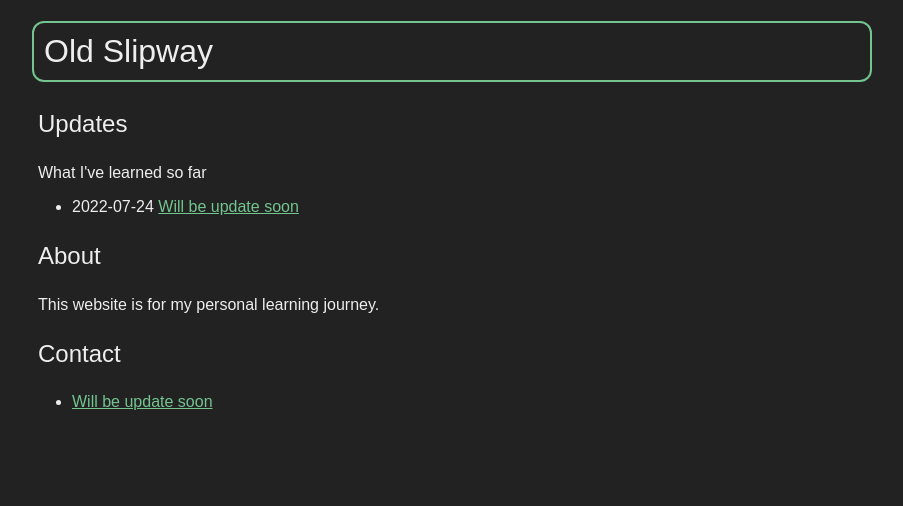
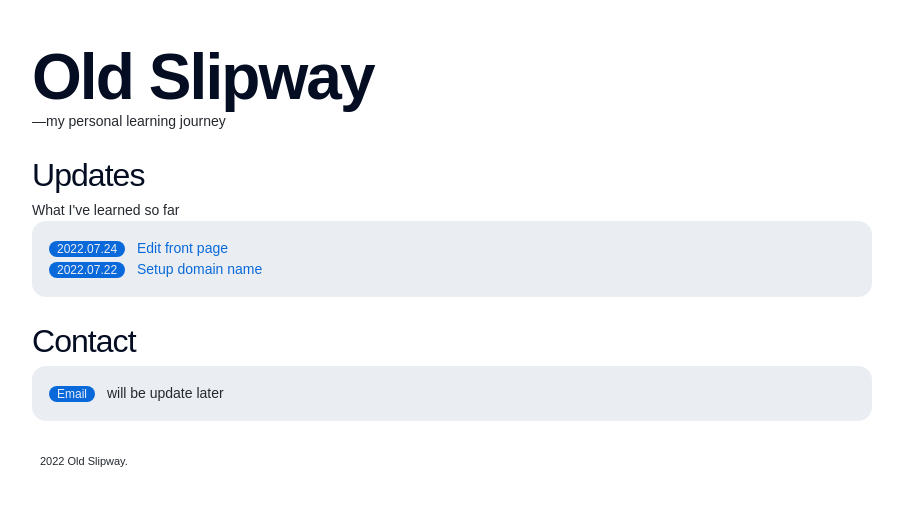
Before and after one commit to oldslipway/oldslipway.github.io, a plain HTML site: page index.html in a window 1280 px wide. Shown: the whole page, without its empty margins (188-1091 px from the left). Drawn offline with Linux system fonts and the light colour scheme.

Commit message:
edit front page

```diff
--- a/index.html
+++ b/index.html
@@ -1,27 +1,39 @@
 <!DOCTYPE html>
 
 <html lang="en">
-
   <head>
     <link href="style.css" rel="stylesheet" type="text/css" media="all">
-    <meta charset="UTF-8">
+    <meta charset="utf-8">
     <meta name="viewport" content="width=device-width, initial-scale=1">
+    <meta name="description" content="Old Slipway —my personal learning journey">
     <title>Old Slipway</title>
   </head>
-
   <body>
     <h1>Old Slipway</h1>
+    <p class="description">—my personal learning journey</p>
     <h2>Updates</h2>
-      <p>What I've learned so far</p>
+      <p class="description">What I've learned so far</p>
+      <ul class="list-box">
+        <li>
+          <span class="label">2022.07.24</span>
+          <a href="https://oldslipway.com" target="_blank">Edit front page</a>
+        </li>
+        <li>
+          <span class="label">2022.07.22</span>
+          <a href="https://oldslipway.com" target="_blank">Setup domain name</a>
+        </li>
+      </ul>
+    <h2>Contact</h2>
+      <ul class="list-box">
+        <li>
+          <span class="label">Email</span>
+          <span>will be update later</span>
+        </li>
+      </ul>
+    <footer>
       <ul>
-        <li>2022-07-24 <a href="https://oldslipway.com" target="_blank">Will be update soon</a></li>
+        <li class="footer">2022 Old Slipway.</li>
       </ul>
-    <h2>About</h2>
-      <p>This website is for my personal learning journey.</p>
-    <h2>Contact</h2>
-      <ul>
-        <li><a href="https://oldslipway.com" target="_blank">Will be update soon</a></li>
-      </ul>
+    </footer>
   </body>
-
 </html>
--- a/style.css
+++ b/style.css
@@ -1,35 +1,67 @@
 @media only screen {
   body {
-    background: #222;
-    color: #eee;
+    background: #fff;
+    color: #24292F;
     font-family: sans-serif;
+    font-size: 14px;
+    line-height: 1.5;
     margin: 16px auto 16px auto;
     max-width: 840px;
     padding: 0 16px 0 16px;}
   h1 {
-    background: #222;
+    background: #fff;
     font-weight: normal;
-    color: #eee;
-    border: 2px solid red;
-    border-radius: 12px;
-    padding: 10px;
-    border-style: solid;
-    border-color: #73C48F;}
+    color: #040D21;
+    font-size: 64px;
+    line-height: 68px;
+    letter-spacing: -0.03em;
+    font-weight: 800;
+    margin-bottom: 0;}
   h2 {
-    background: #222;
+    background: #fff;
     font-weight: normal;
-    padding: 6px;
-    color: #eee;}
+    color: #040D21;
+    font-size: 32px;
+    line-height: 34px;
+    letter-spacing: -0.03em;
+    font-weight: 400;
+    margin-bottom: 8px;}
   p {
-    padding-left: 6px;}
+    padding-left: 0;}
   a {
-    color: #73C48F;}
+    color: #0969DA;
+    text-decoration: none;}
   a:hover,  a:active {
-    background: #73C48F;
-    color: #000;}
+    background: #0969DA;
+    color: #eaeef2;}
   li {
-    list-style-type: disc;}
+    list-style-type: none;}
   blockquote {
     border-left: 4px solid #0f7;
     padding-left: 6px;}
+  .footer {
+    font-size: 11px;
+    list-style: none;
+    margin-top: 32px;
+    margin-left: -32px;}
+  .description {
+    margin: 0;}
+  .list-box {
+    background: #eaeef2;
+    border: 1px solid transparent;
+    border-radius: 1em;
+    padding: 16px;
+    margin-top: 0;}
+  .label {
+    background: #0969DA;
+    color: #eaeef2;
+    border-color: #D0D7DE;
+    padding: 0 7px;
+    font-size: 12px;
+    font-weight: 500;
+    line-height: 18px;
+    white-space: nowrap;
+    border: 1px solid transparent;
+    border-radius: 1em;
+    margin-right: 8px;}
 }
```
